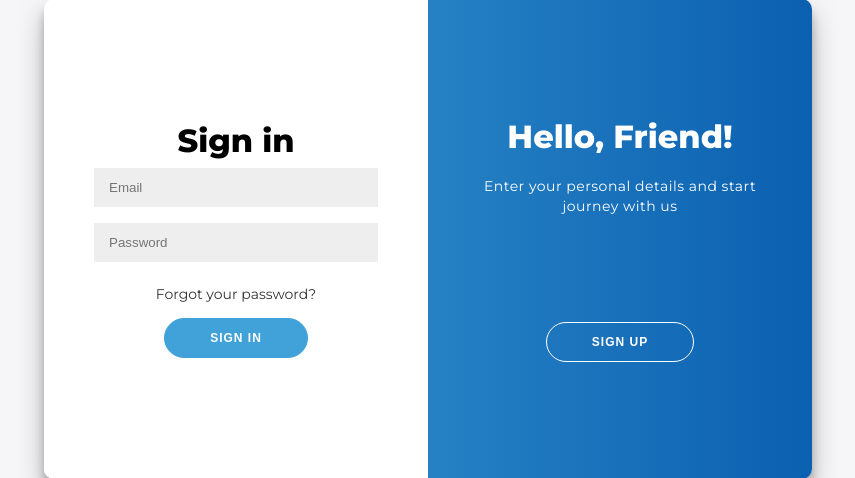
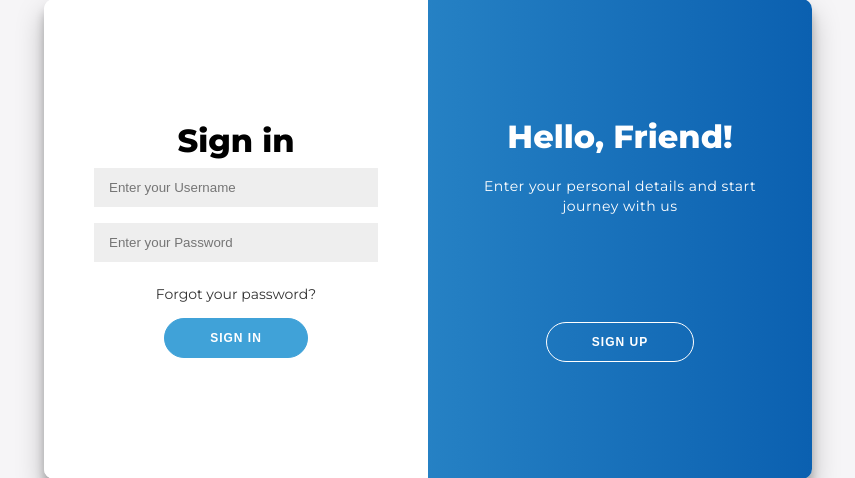
Before and after one commit to Fayazz7/Lumigram-SocialMedia, a Django app: page / in a window 1280 px wide. Shown: the part 141-619 px from the top of the page, without its empty margins (212-1067 px from the left). Run offline with Django 5.2, Linux system fonts and the light colour scheme.

Commit message:
Some Changes

```diff
--- a/user/templates/signup.html
+++ b/user/templates/signup.html
@@ -22,11 +22,11 @@
                 {% if signup_errors %}
                 <p class="error">{{ signup_errors }}</p>
                 {% endif %}
-                <input type="text" placeholder="Name" name="username" />
-                <input type="email" placeholder="Email" name="email" />
-                <input type="password" placeholder="Password" name="password1" />
-                <input type="password" placeholder="Password" name="password2" />
-                <button type="submit" name="signup" value="Sign Up" >Sign Up</button>
+                <input type="text" placeholder="Enter a Username" name="username" />
+                <input type="email" placeholder="Enter your Email" name="email" />
+                <input type="password" placeholder="Enter a Password" name="password1" />
+                <input type="password" placeholder="Confirm Your Password" name="password2" />
+                <button type="submit" name="signup" value="Sign Up">Sign Up</button>
             </form>
         </div>
         <div class="form-container sign-in-container">
@@ -37,10 +37,10 @@
                 {% if login_errors %}
                 <p class="error">{{ login_errors }}</p>
                 {% endif %}
-                <input placeholder="Email" name="username" />
-                <input type="password" placeholder="Password" name="password" />
+                <input placeholder="Enter your Username" name="username" />
+                <input type="password" placeholder="Enter your Password" name="password" />
                 <a href="#">Forgot your password?</a>
-                <button type="submit" name="signin" value="Login" >Sign In</button>
+                <button type="submit" name="signin" value="Login">Sign In</button>
             </form>
         </div>
         <div class="overlay-container">
```
